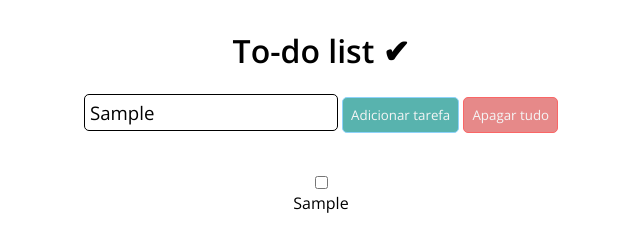
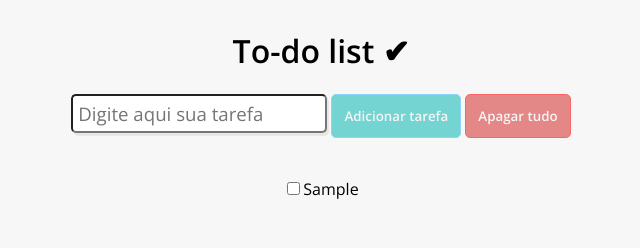
Before and after one commit to emanuellecarvalho/to-do-list-js-dio, a plain HTML site: page index.html in a window 1280 px wide. Both pictures are taken after typing "Sample" into the empty fields and a click on the button "Adicionar tarefa". Shown: the whole page, without its empty margins (319-959 px from the left). Drawn offline with nearby package versions, Linux system fonts and the light colour scheme.

Commit message:
alteração de estilo, inclusão de evento de Enter e limpeza do campo de texto.
teste texto longo

```diff
--- a/assets/css/style.css
+++ b/assets/css/style.css
@@ -9,22 +9,24 @@ body {
     align-items: center;
     justify-content: center;
     flex-direction: column;
+    background-color: rgb(247, 247, 247);
 }
 
-button {
+ button {
     border-radius: 5px;
     border: 1px solid rgb(142, 211, 251);
-    background-color: rgb(88, 179, 174);
-    color:whitesmoke;
+    background-color: rgb(115, 212, 209);
+    color:rgb(245, 245, 245);
     text-align: center;
-    padding: 8px;
+    font-weight: bold;
+    padding: 12px;
     cursor: pointer;
 }
 
 #btn-remove {
-    border: 1px solid rgb(250, 102, 102); ;
+    border: 1px solid rgb(250, 102, 102);
     background-color: rgba(224, 108, 108, 0.801);
-    color: whitesmoke;
+    color: rgb(245, 245, 245);
     align-items: center;
     margin-bottom: 20px;
     cursor: pointer;
@@ -33,7 +35,8 @@ button {
 input[type="text"] {
     padding: 5px;
     border-radius: 5px;
-    border: 1px solid black;
+    background-color: rgb(255, 255, 255);
+    box-shadow: 2px  3px rgb(235, 230, 230);
     font-size: 14pt;
 }
 
--- a/assets/js/scripts.js
+++ b/assets/js/scripts.js
@@ -1,29 +1,48 @@
 let contadorCheckBox = 1;
 
-function adicionaCheckbox() {
-    let taskInputValue = document.getElementById('task-input').value;
+function adicionaCheckbox(event) {
+  let taskInputValue = document.getElementById("task-input").value;
 
-    if (taskInputValue !== "") {
-        const checkbox = document.createElement('input');
-        const label = document.createElement('label');
+  if (taskInputValue !== "") {
+    const containerTarefa = document.createElement("div");
+    containerTarefa.setAttribute("class", "task-container");
 
+    const checkbox = document.createElement("input");
+    const label = document.createElement("label");
 
-        checkbox.setAttribute('id', 'check' + contadorCheckBox);
+    checkbox.setAttribute("id", "check" + contadorCheckBox);
 
-        checkbox.setAttribute('type', 'checkbox');
-        document.getElementById('tarefas').appendChild(checkbox);
+    checkbox.setAttribute("type", "checkbox");
+    containerTarefa.appendChild(checkbox);
 
+    label.innerText = taskInputValue;
+    label.setAttribute("for", "check" + contadorCheckBox);
+    label.setAttribute("class", "task-item");
+    containerTarefa.appendChild(label);
 
-        label.innerText = taskInputValue;
-        label.setAttribute('for', 'check' + contadorCheckBox);
-        label.setAttribute('class', 'task-item');
-        document.getElementById('tarefas').appendChild(label);
+    document.getElementById("tarefas").appendChild(containerTarefa);
 
-        contadorCheckBox++;
-    }
+    contadorCheckBox++;
+
+    // limpa o texto do input
+    document.getElementById("task-input").value = "";
+  }
 }
 
+document.getElementById("btn-add").addEventListener("click", adicionaCheckbox);
+
 function removeTasks() {
-    let deleteTask = document.getElementById('tarefas');
-    deleteTask.innerText = "";
+  let deleteTask = document.getElementById("tarefas");
+  deleteTask.innerText = "";
 }
+
+function eventEnter(event) {
+    console.log(event)
+  let key = event.which || event.key;
+  if (key === 13) { // 13 representa a tecla Enter
+    adicionaCheckbox();
+  }
+}
+
+const inputEnter = document.getElementById("task-input");
+inputEnter.addEventListener("keyup", eventEnter);
--- a/index.html
+++ b/index.html
@@ -6,7 +6,7 @@
     <meta http-equiv="X-UA-Compatible" content="IE=edge">
     <meta name="viewport" content="width=device-width, initial-scale=1.0">
     <link rel="stylesheet" href="/assets/css/style.css">
-    <link rel="shortcut icon" href="/assets/pen-icon.svg" type="image/x-icon">
+    <link rel="shortcut icon" href="/assets/images/check-favicon.svg" type="image/x-icon">
     <title>To-do list </title>
 </head>
 
@@ -14,11 +14,10 @@
     <h1>To-do list &#10004 </h1>
     <div>
         <input type="text" name="task-input" id="task-input" placeholder="Digite aqui sua tarefa">
-        <button type="submit" onClick="adicionaCheckbox()">Adicionar tarefa</button>
+        <button id="btn-add" type="submit">Adicionar tarefa</button>
         <button id="btn-remove" onClick="removeTasks()">Apagar tudo</button>
     </div>
     <div id="tarefas">
-
     </div>
 </body>
 <script src="/assets/js/scripts.js"></script>
```
Also changed, not shown: assets/images/check-favicon.svg (added), assets/pen-icon.svg (deleted).
